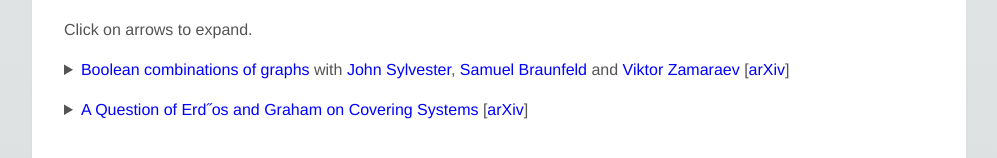
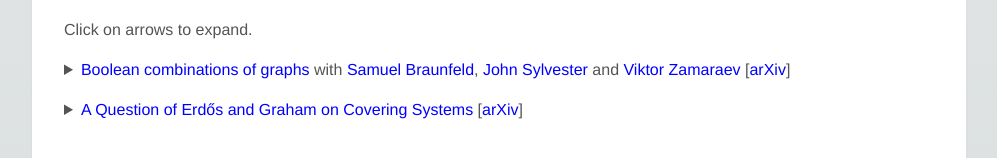
Before and after one commit to S-Adenwalla/S-Adenwalla.github.io, a plain HTML site: page index.html in a window 1280 px wide. Shown: the part 642-800 px from the top of the page, without its empty margins (141-1138 px from the left). Drawn offline with nearby package versions, Linux system fonts and the light colour scheme; some packages are replaced by stand-ins of ours.

Commit message:
Update index.html

```diff
--- a/index.html
+++ b/index.html
@@ -99,7 +99,7 @@ document.write("<a style='display:inline;width:120px;font-weight:normal;color:#5
 
 
  <p></p><details>
-   <summary ><a class="simple" href="https://arxiv.org/pdf/2412.19551.pdf" target="_blank">Boolean combinations of graphs</a>  with <a class="simple" href="https://j-sylvester.github.io/" target="_blank">John Sylvester</a>, <a class="simple" href="https://iuuk.mff.cuni.cz/~sbraunfeld/" target="_blank">Samuel Braunfeld</a> and <a class="simple" href="https://www.victorzamaraev.com/" target="_blank">Viktor Zamaraev</a> [<a class="simple" href="https://arxiv.org/abs/2412.19551"target="_blank">arXiv</a>]   </summary >
+   <summary ><a class="simple" href="https://arxiv.org/pdf/2412.19551.pdf" target="_blank">Boolean combinations of graphs</a>  with <a class="simple" href="https://iuuk.mff.cuni.cz/~sbraunfeld/" target="_blank">Samuel Braunfeld</a>, <a class="simple" href="https://j-sylvester.github.io/" target="_blank">John Sylvester</a> and <a class="simple" href="https://www.victorzamaraev.com/" target="_blank">Viktor Zamaraev</a> [<a class="simple" href="https://arxiv.org/abs/2412.19551"target="_blank">arXiv</a>]   </summary >
 
   <a>
   <blockquote><small><p>
@@ -112,7 +112,7 @@ document.write("<a style='display:inline;width:120px;font-weight:normal;color:#5
 
 
      <p></p><details>
-   <summary ><a class="simple" href="https://arxiv.org/pdf/2501.15170.pdf" target="_blank">A Question of Erd˝os and Graham on Covering Systems</a> [<a class="simple" href="https://arxiv.org/abs/2501.15170"target="_blank">arXiv</a>]   </summary >
+   <summary ><a class="simple" href="https://arxiv.org/pdf/2501.15170.pdf" target="_blank">A Question of Erdős and Graham on Covering Systems</a> [<a class="simple" href="https://arxiv.org/abs/2501.15170"target="_blank">arXiv</a>]   </summary >
 
   <a>
   <blockquote><small><p>
```
